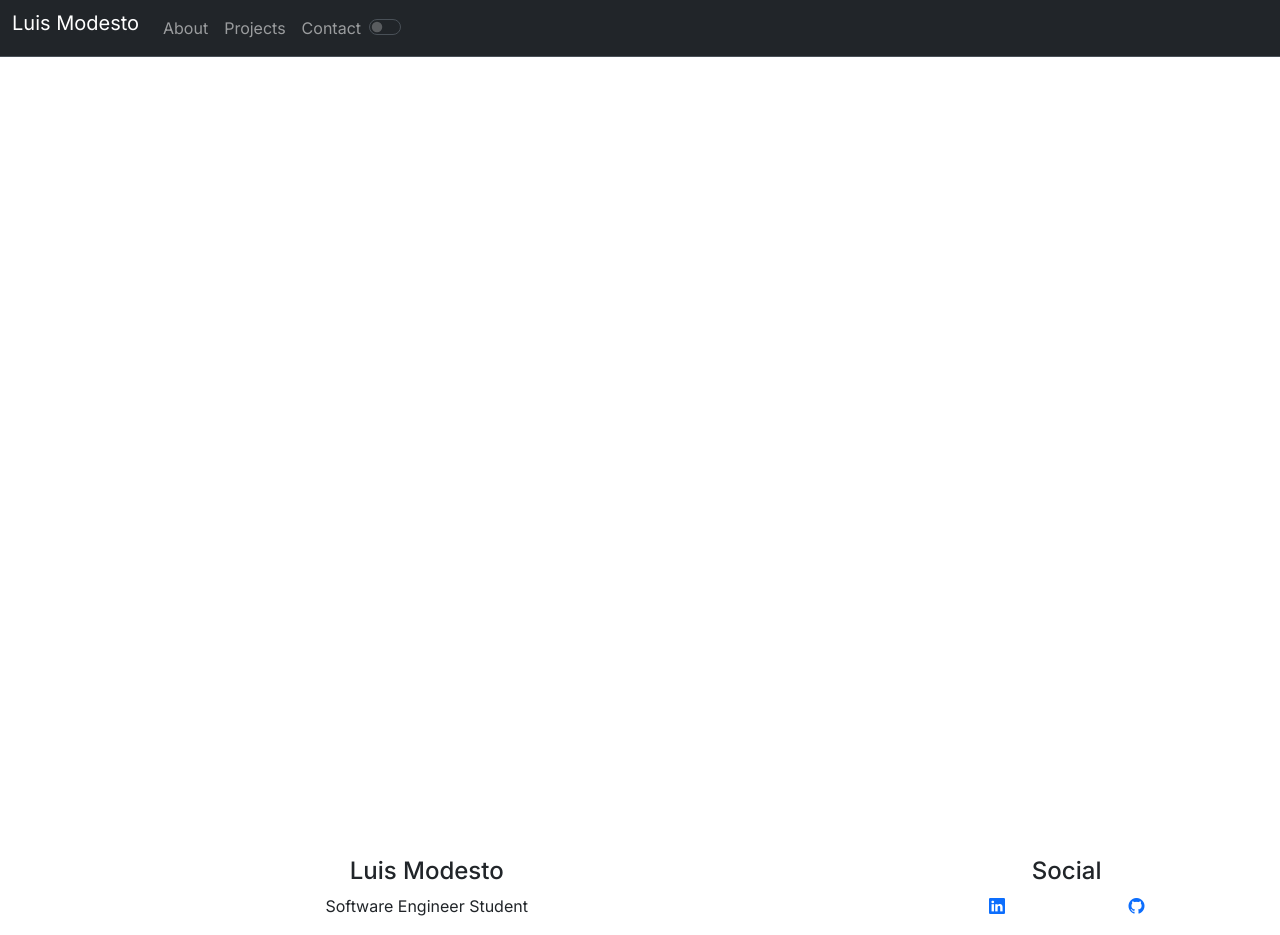
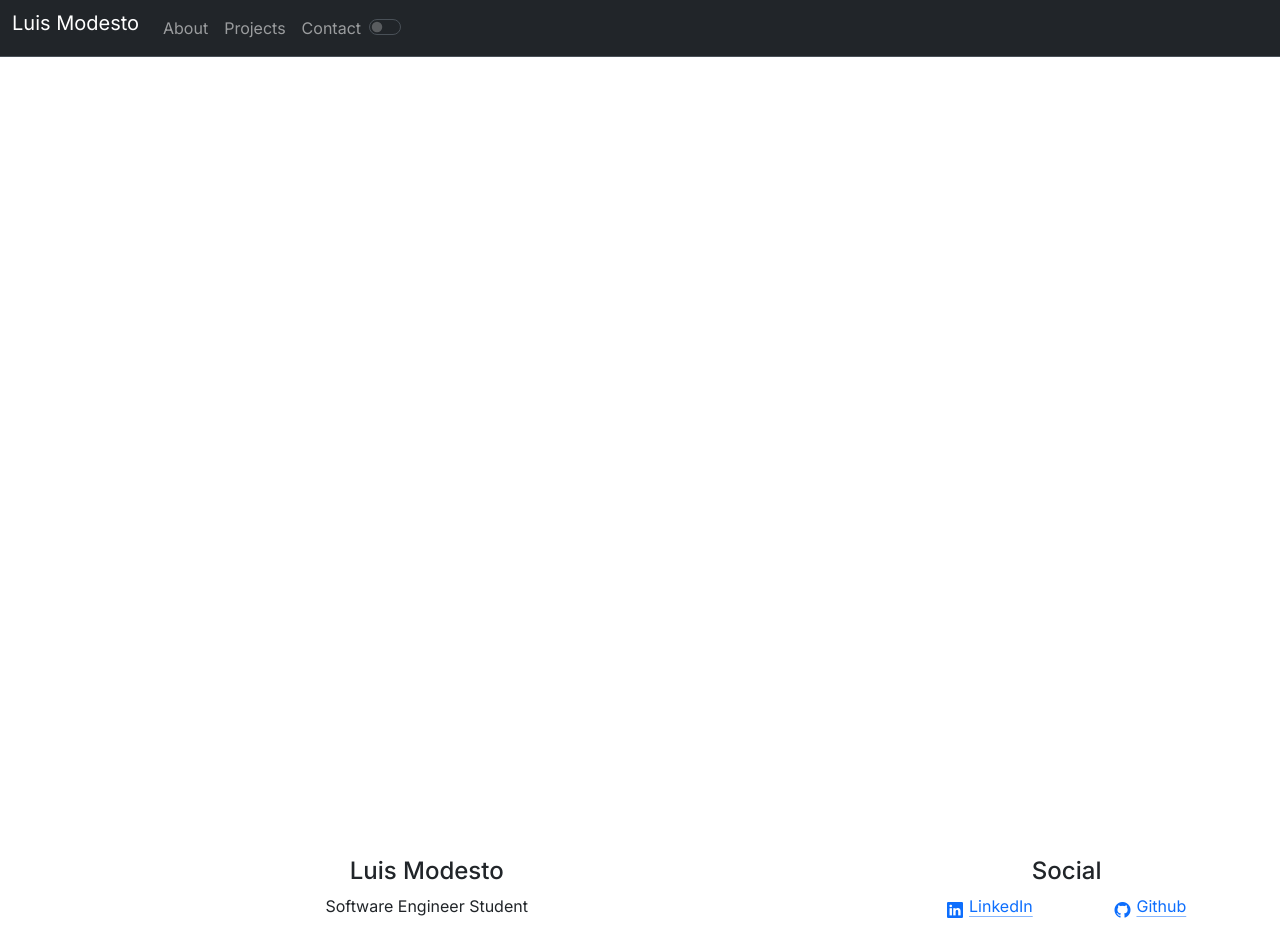
Before and after one commit to RepellantHail/RepellantHail.github.io, a Next.js app: page / in a window 1280 px wide. Shown: the top 935 px of the page. Built offline with nearby package versions, Linux system fonts and the light colour scheme.

Commit message:
added link styling

```diff
--- a/src/app/Footer.js
+++ b/src/app/Footer.js
@@ -4,19 +4,25 @@ export default function Footer() {
             <div className="row">
                 <div className="col-8">
                     <h4>Luis Modesto</h4>
-                    <p>Software Engineer Student</p>
+                    <p><i class="fa-solid fa-laptop-code"></i> Software Engineer Student</p>
                 </div>
                 <div className="col-4">
                     <h4>Social</h4>
                     <div className="d-flex justify-content-evenly">
-                        <a href="https://www.linkedin.com/in/jearim-modesto/"><i class="bi bi-linkedin"></i></a>
-                        <a href="https://github.com/RepellantHail"><i class="bi bi-github"></i></a>
+                        <a className="icon-link" href="https://www.linkedin.com/in/jearim-modesto/">
+                            <i class="bi bi-linkedin"> </i>
+                            LinkedIn
+                        </a>
+                        <a className="icon-link" href="https://github.com/RepellantHail">
+                            <i class="bi bi-github"> </i>
+                            Github
+                        </a>
                     </div>
                 </div>
             </div>
             <div className="row">
                 <div className="col d-flex justify-content-evenly">
-                    <h6>Built with: React.js  Next.js </h6>
+                    <h6>Built with: <i class="fa-brands fa-react"></i> React.js  Next.js </h6>
                     <h6>Copyright © Luis Modesto 2023 </h6>
                 </div>
             </div>
--- a/src/app/Navbar.js
+++ b/src/app/Navbar.js
@@ -5,7 +5,7 @@ export default function Navbar(){
                 <div className="collapse navbar-collapse">
                     <ul class="navbar-nav me-auto mb-lg-0 mb-3 d-flex justify-content-center">
                         <li class="nav-item active">
-                            <a className="navbar-brand" href="#">Luis Modesto</a>
+                            <a className="navbar-brand" href="#"><i class="fa-solid fa-code"></i> Luis Modesto</a>
                         </li>
                         <li class="nav-item  flex-grow-1">
                             <a class="nav-link" href="#">About</a>
--- a/src/app/page.module.css
+++ b/src/app/page.module.css
@@ -5,6 +5,13 @@
   align-items: center;
   padding: 6rem;
   min-height: 100vh;
+}
+.icon-link{
+  text-decoration: none;
+}
+
+.icon-link:hover{
+  text-decoration: underline;
 }
 
 .description {
```
